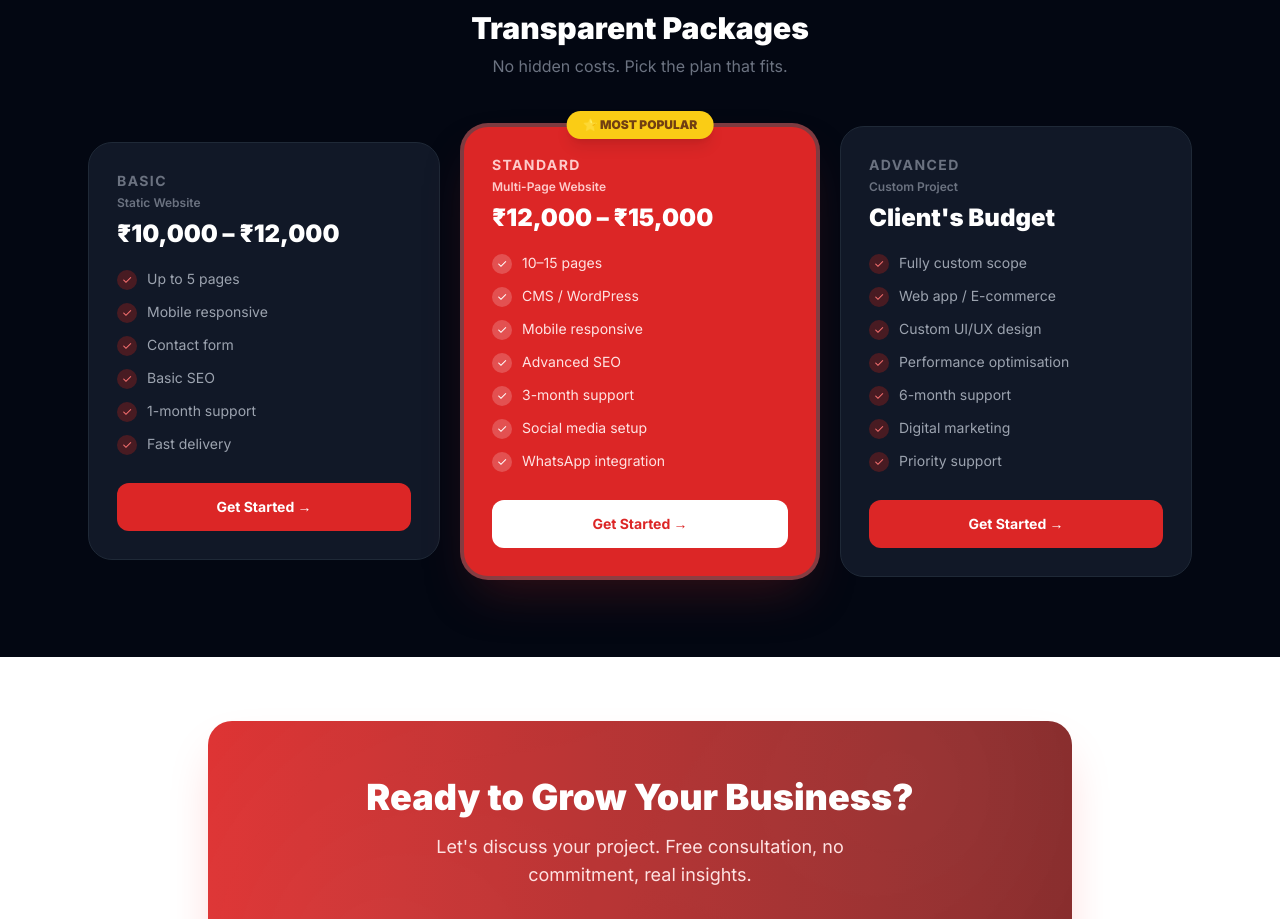
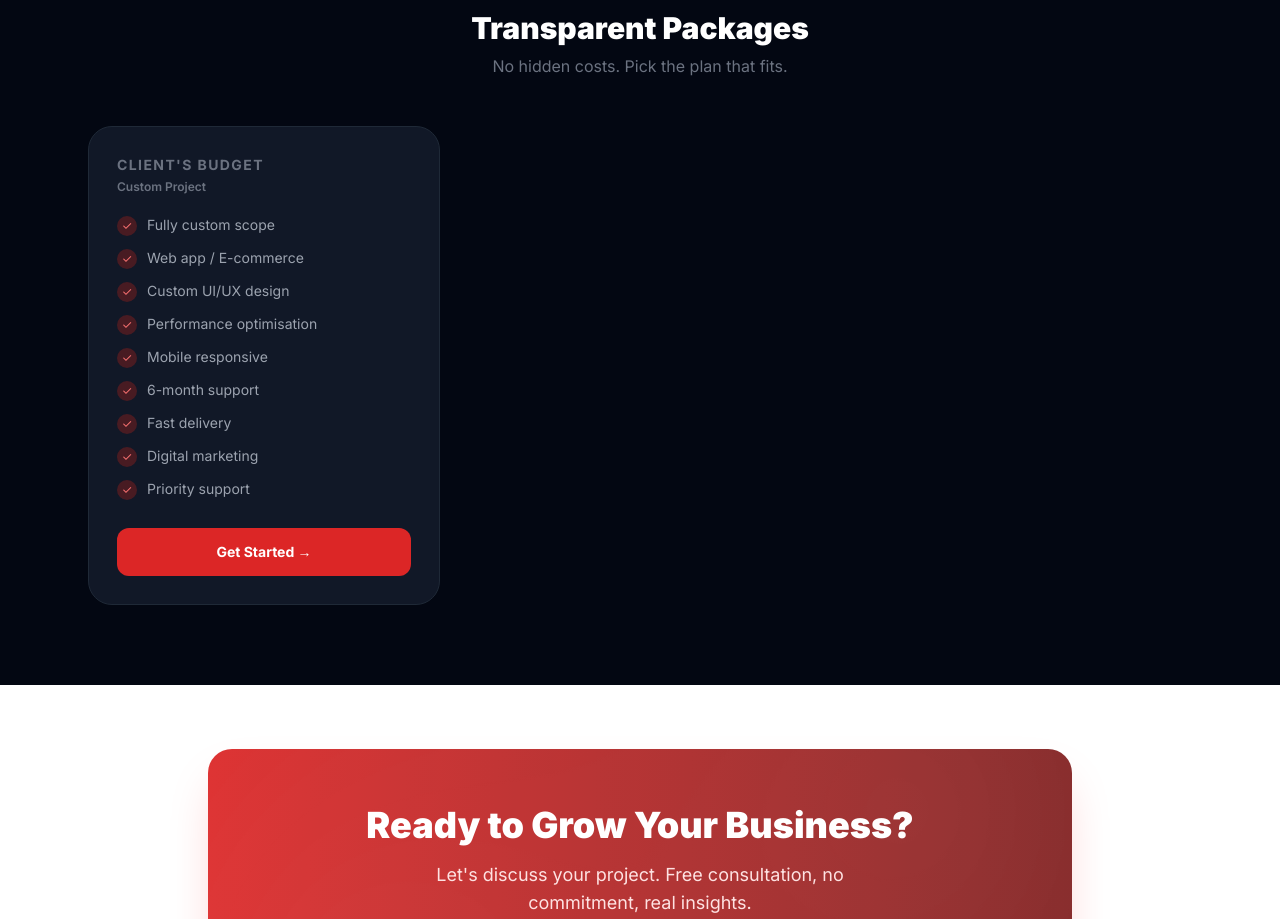
Before and after one commit to KarthikeyanPeriyathambi/red, a React (Vite) app: page / in a window 1280 px wide. Shown: the part 3864-4783 px from the top of the page. Built offline with nearby package versions, Linux system fonts and the light colour scheme; the HTML template or start-up script is replaced by a standard one.

Commit message:
update the stack its working now and add dashbord for stack products

```diff
--- a/the-red-academy.jsx
+++ b/the-red-academy.jsx
@@ -1,19 +1,5 @@
 import { useState, useEffect, useRef } from "react";
 import LOGO_IMG from "./src/assets/logo.png";
-import adinin from "./src/assets/adinin.png";
-import bees2v from "./src/assets/bees2v.png";
-import cb_products from "./src/assets/cb_products.png";
-import cbeezai from "./src/assets/cbeezai.png";
-import healix_conf from "./src/assets/healix.png";
-import healix_dash from "./src/assets/healix_dash.png";
-import jeevan from "./src/assets/jeevan.png";
-import hr360 from "./src/assets/hr360.png";
-import css from "./src/assets/css.png";
-import luca from "./src/assets/luca.png";
-import lepondy from "./src/assets/lepondy.png";
-import svcet from "./src/assets/svcet.png";
-import svmc from "./src/assets/svmc.png";
-import cloudbees from "./src/assets/cloudbees.png";
 
 
 
@@ -168,9 +154,9 @@ export const WHY_US = [
 ];
 
 export const PACKAGES = [
-  { name: "Basic", price: "₹10,000 – ₹12,000", sub: "Static Website", features: ["Up to 5 pages", "Mobile responsive", "Contact form", "Basic SEO", "1-month support", "Fast delivery"], popular: false },
-  { name: "Standard", price: "₹12,000 – ₹15,000", sub: "Multi-Page Website", features: ["10–15 pages", "CMS / WordPress", "Mobile responsive", "Advanced SEO", "3-month support", "Social media setup", "WhatsApp integration"], popular: true },
-  { name: "Advanced", price: "Client's Budget", sub: "Custom Project", features: ["Fully custom scope", "Web app / E-commerce", "Custom UI/UX design", "Performance optimisation", "6-month support", "Digital marketing", "Priority support"], popular: false },
+  // { name: "Basic", price: "₹10,000 – ₹12,000", sub: "Static Website", features: ["Up to 5 pages", "Mobile responsive", "Contact form", "Basic SEO", "1-month support", "Fast delivery"], popular: false },
+  { name: "Client's Budget", sub: "Custom Project", features: ["Fully custom scope", "Web app / E-commerce", "Custom UI/UX design", "Performance optimisation", "Mobile responsive", "6-month support", "Fast delivery", "Digital marketing", "Priority support"], popular: false },
+
 ];
 
 export const TEAM = [
```
